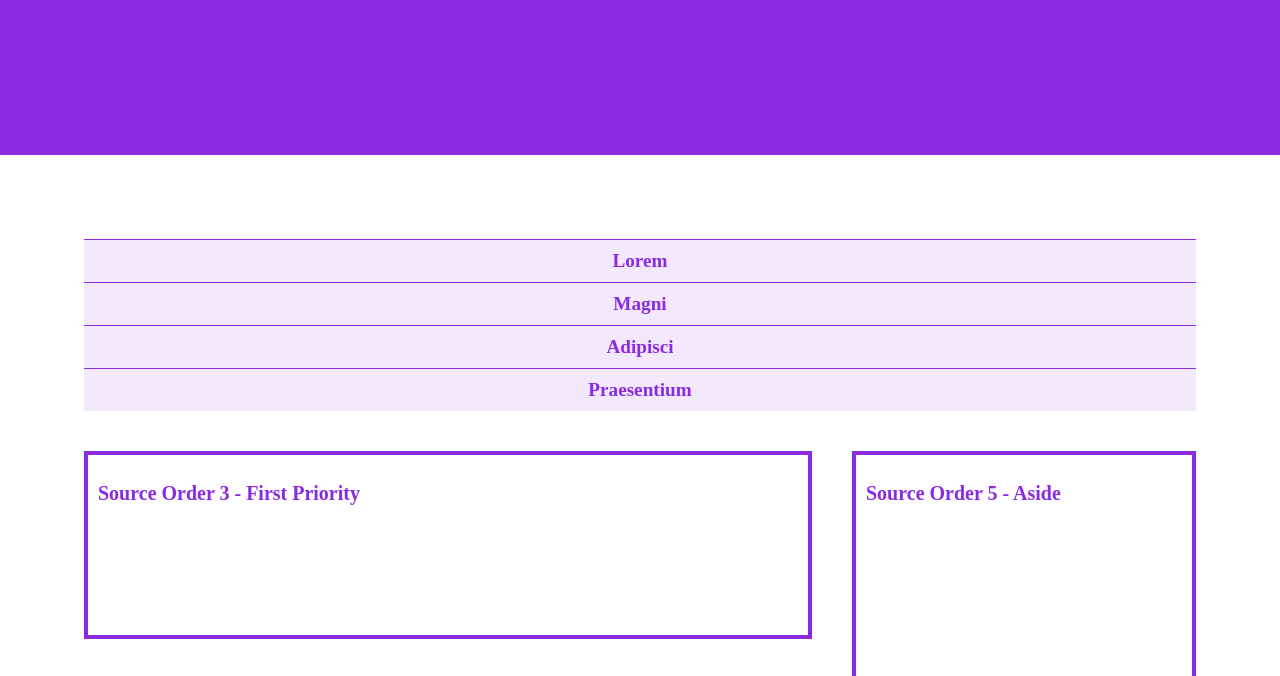
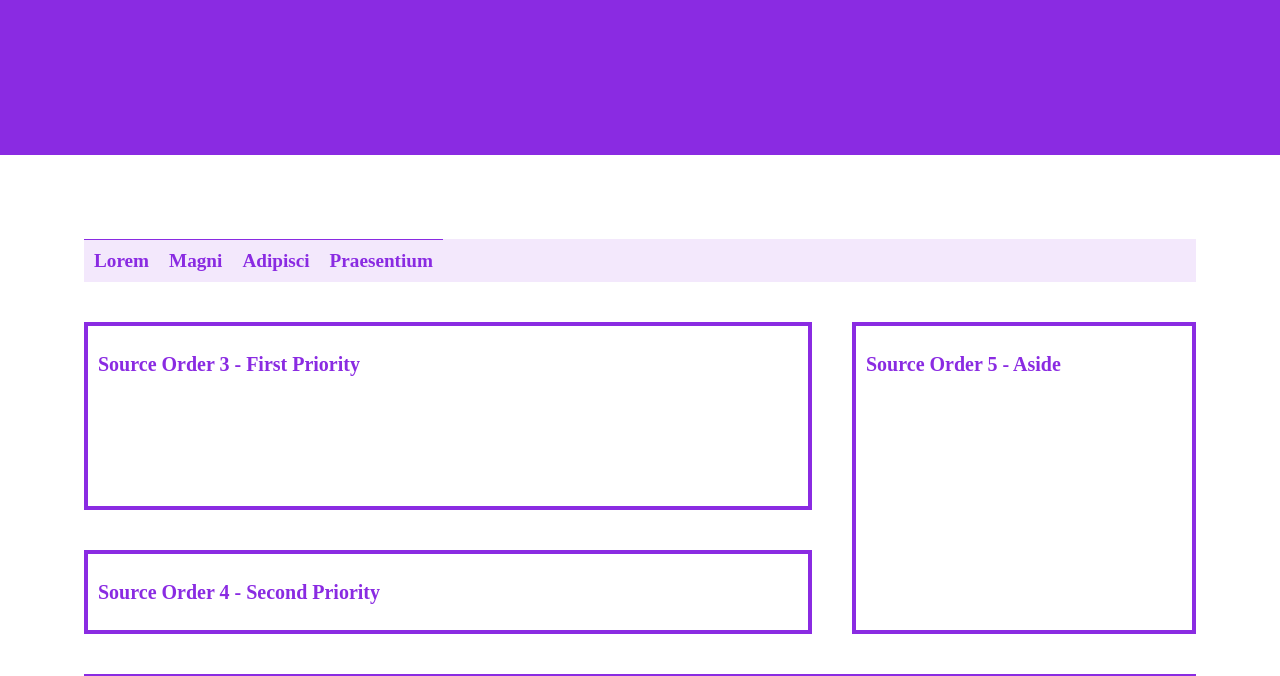
Before and after one commit to engl-4814/mobfirst-activity, a plain HTML site: page davis-luciani/index.html in a window 1280 px wide. Shown: the part 85-761 px from the top of the page. Drawn offline with Linux system fonts and the light colour scheme.

Commit message:
add ul selector to nav flexbox container

```diff
--- a/davis-luciani/assets/css/style.css
+++ b/davis-luciani/assets/css/style.css
@@ -108,7 +108,7 @@ footer {grid-area: ftr;}
     margin: 4rem;
   }
 }
-.nav__primary {
+.nav__primary ul {
   display: flex;
 
 }
```
